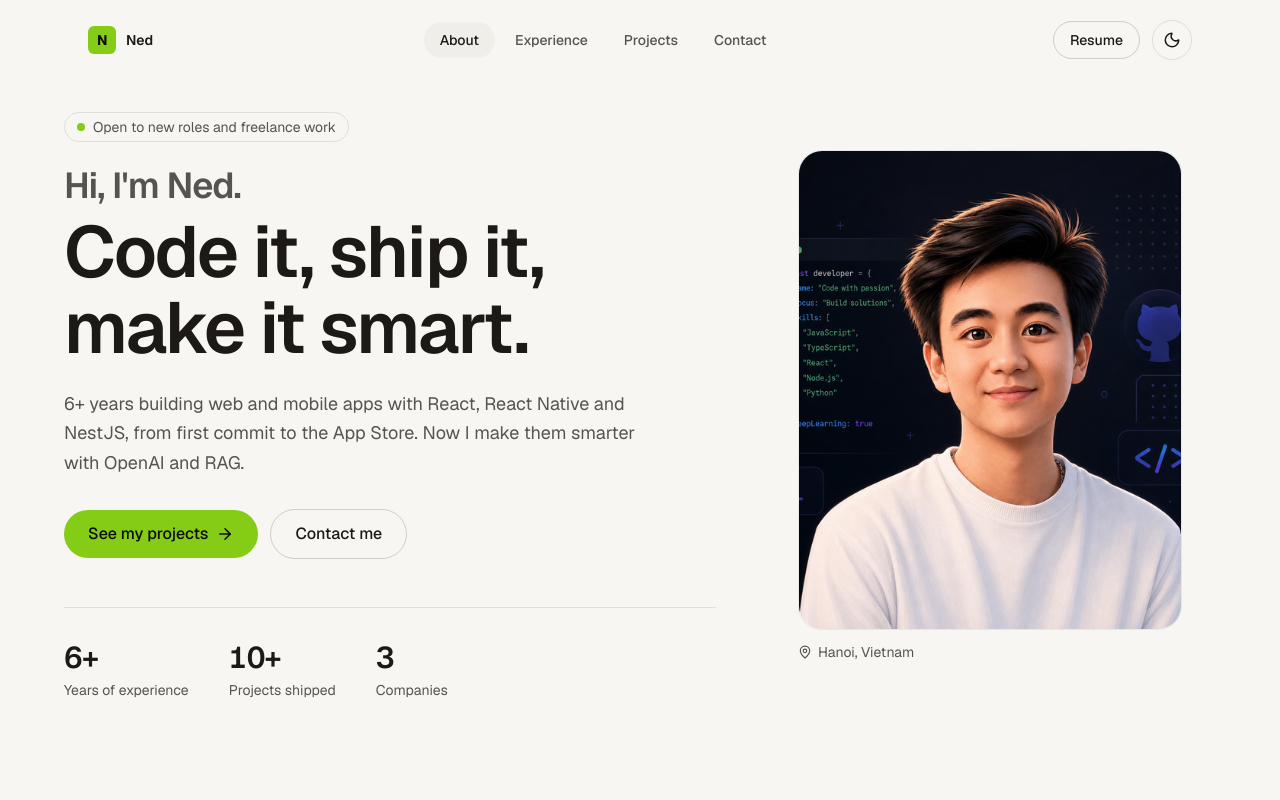
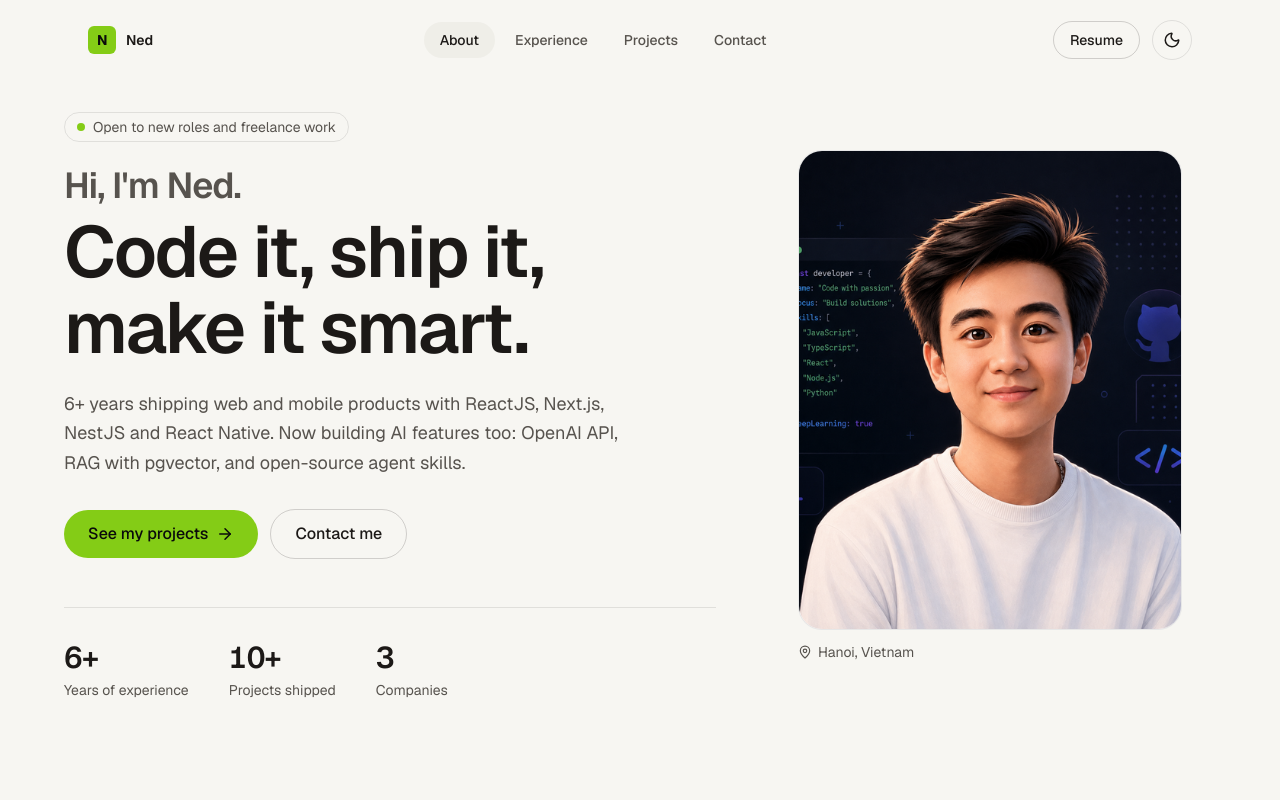
Before and after one commit to neddtu/portfolio, a React (Vite) app: page / in a window 1280 px wide. Shown: the top 800 px of the page. Built offline with nearby package versions, Linux system fonts and the light colour scheme.

Commit message:
content: align hero intro with LinkedIn summary

```diff
--- a/src/components/Hero.jsx
+++ b/src/components/Hero.jsx
@@ -57,9 +57,9 @@ const Hero = () => {
             custom={2}
             className="mt-6 max-w-xl text-lg leading-relaxed text-muted"
           >
-            6+ years building web and mobile apps with React, React Native and
-            NestJS, from first commit to the App Store. Now I make them smarter
-            with OpenAI and RAG.
+            6+ years shipping web and mobile products with ReactJS, Next.js,
+            NestJS and React Native. Now building AI features too: OpenAI API,
+            RAG with pgvector, and open-source agent skills.
           </motion.p>
 
           {/* CTAs */}
```
